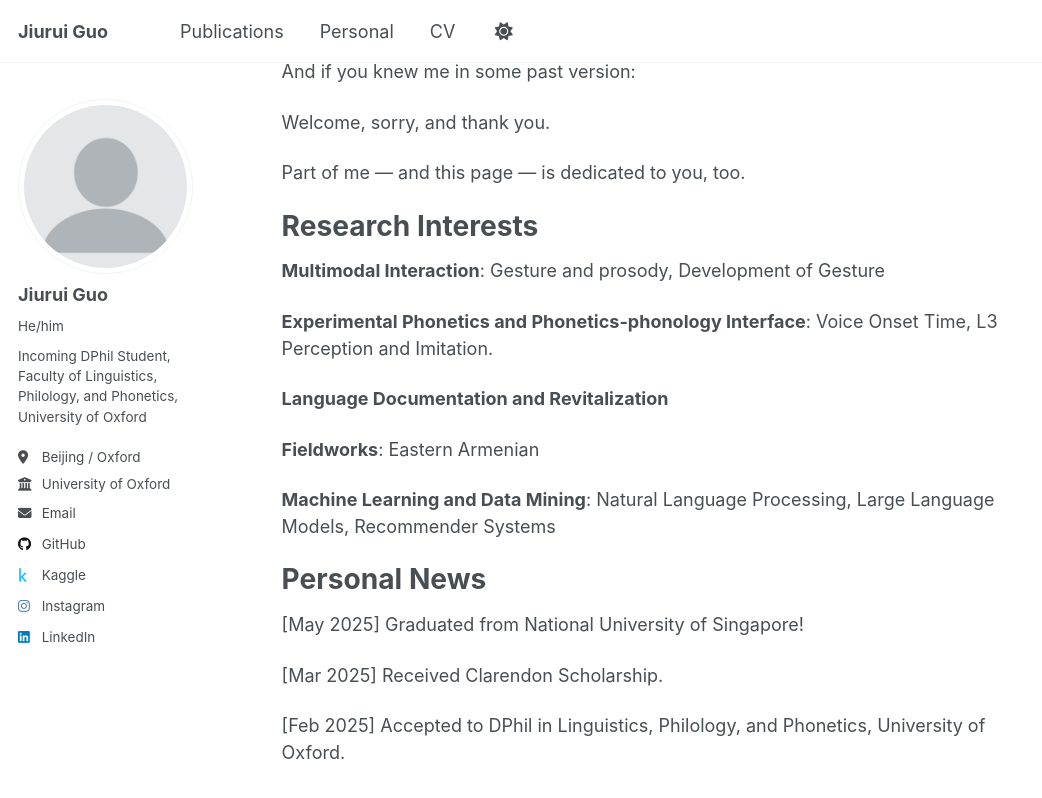
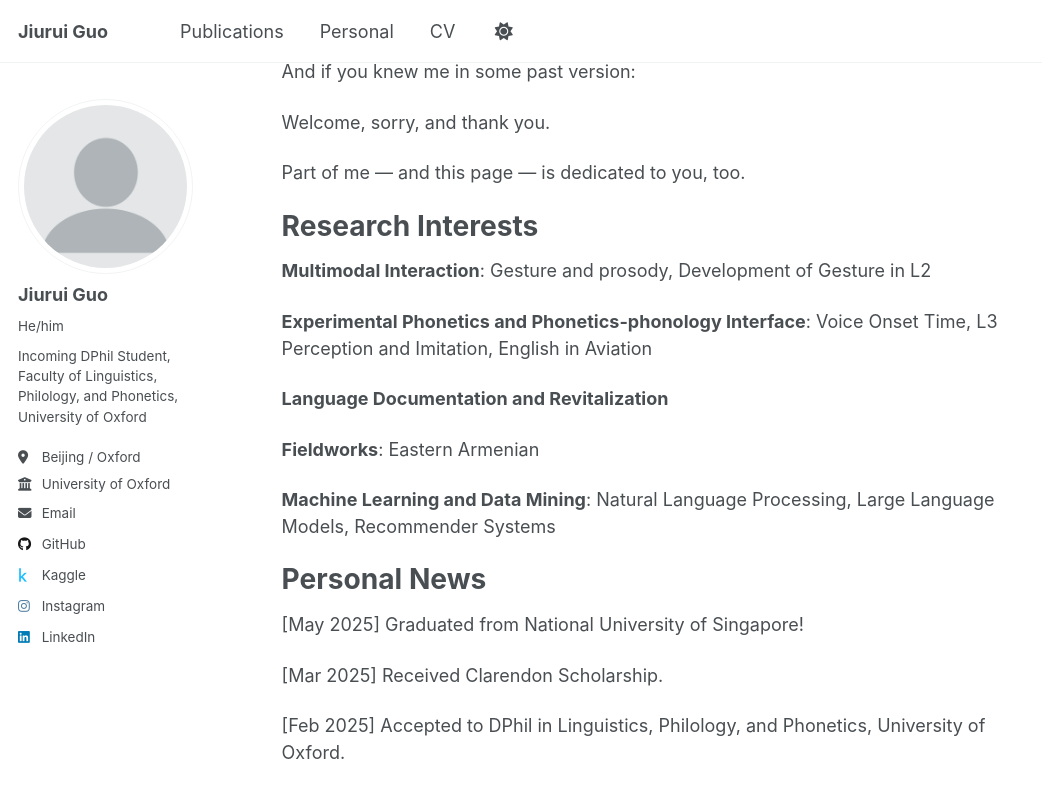
Before and after one commit to HayatoRG/hayatorg.github.io, a Jekyll site: the page built from _pages/about.md, in a window 1280 px wide and 900 px high, scrolled down 423 px. Shown: the top 798 px of the window, without its empty margins (0-1042 px from the left). Built offline with Jekyll 4.4.1, drawn with Linux system fonts in a browser that asks for light colours.

Commit message:
Update about.md

```diff
--- a/_pages/about.md
+++ b/_pages/about.md
@@ -23,9 +23,9 @@ Part of me — and this page — is dedicated to you, too.
 Research Interests
 ======
 
-**Multimodal Interaction**: Gesture and prosody, Development of Gesture
+**Multimodal Interaction**: Gesture and prosody, Development of Gesture in L2
 
-**Experimental Phonetics and Phonetics-phonology Interface**: Voice Onset Time, L3 Perception and Imitation.
+**Experimental Phonetics and Phonetics-phonology Interface**: Voice Onset Time, L3 Perception and Imitation, English in Aviation
 
 **Language Documentation and Revitalization**
 
```
